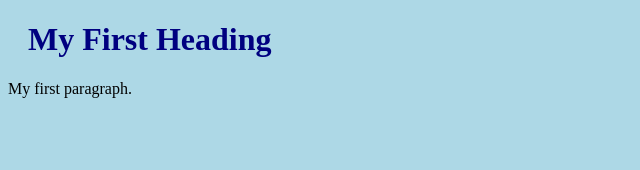
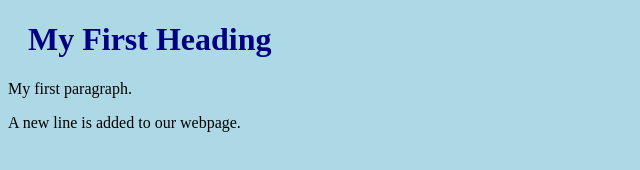
Before and after one commit to EmmanuelJerry/my-hello-world, a plain HTML site: page index.html in a window 1280 px wide. Shown: the whole page, without its empty margins (0-640 px from the left). Drawn offline with Linux system fonts and the light colour scheme.

Commit message:
Updated index.html with a new line

```diff
--- a/index.html
+++ b/index.html
@@ -9,6 +9,7 @@
 <h1>My First Heading</h1>
 
 <p>My first paragraph.</p>
+<p>A new line is added to our webpage.</p>
 
 </body>
 </html>
```
